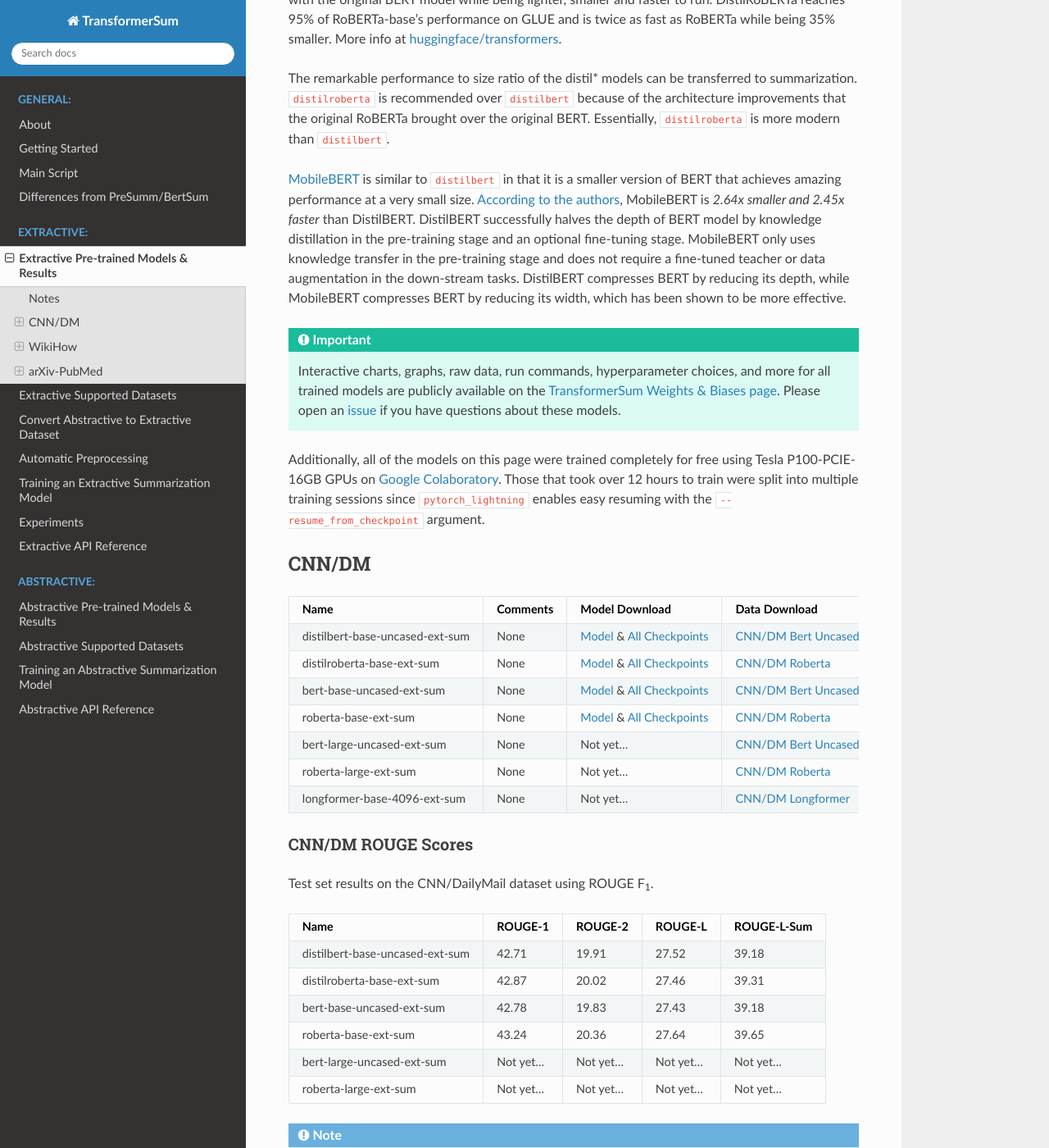
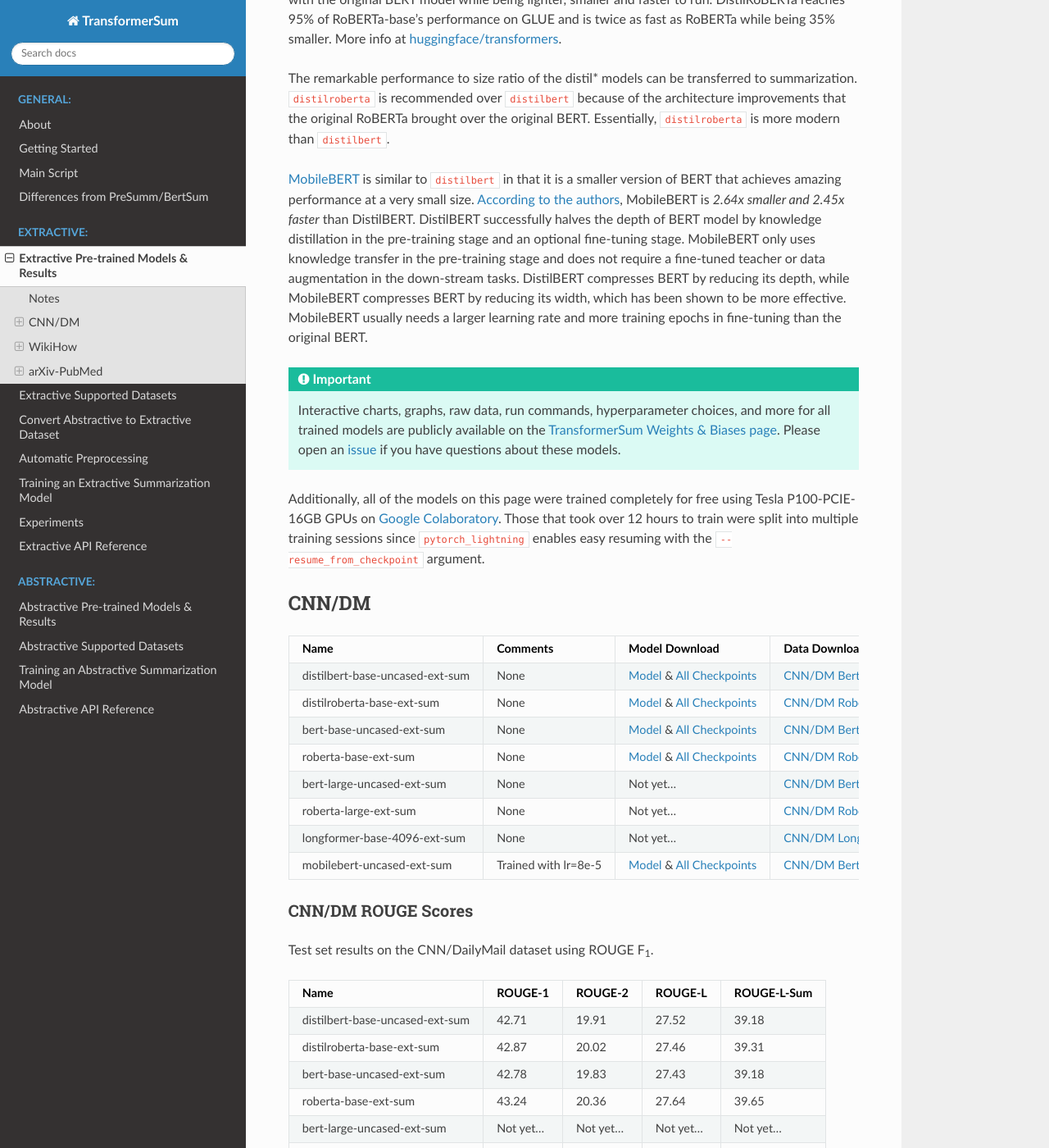
Before and after one commit to HHousen/TransformerSum, a Sphinx documentation site: the page built from doc/extractive/models-results.rst, in a window 1280 px wide and 1400 px high, scrolled down 422 px. Shown: the whole window at 82% size. Built offline with Sphinx 7.4.7 and the Read the Docs theme 2.0.0, drawn with Linux system fonts in a browser that asks for light colours; some of the changed text lies outside the part shown.

Commit message:
Add automatic LR finder, & add models to README.md, & add results for arxiv-pebmed and of mobilebert for cnn-dm

```diff
--- a/doc/abstractive/training.rst
+++ b/doc/abstractive/training.rst
@@ -1,5 +1,7 @@
 Training an Abstractive Summarization Model
 ===========================================
+
+To use (not train) `BART <https://arxiv.org/abs/1910.13461>`_ or `PreSumm <https://arxiv.org/abs/1908.08345>`_ please visit `HHousen/DocSum <https://github.com/HHousen/DocSum`_. To train a model designed for seq2seq tasks visit the `summarization examples in huggingface/transformers <https://github.com/huggingface/transformers/tree/master/examples/seq2seq>`_.
 
 .. _abstractive_command_example:
 
--- a/doc/extractive/models-results.rst
+++ b/doc/extractive/models-results.rst
@@ -12,7 +12,7 @@
 
 The remarkable performance to size ratio of the distil* models can be transferred to summarization. ``distilroberta`` is recommended over ``distilbert`` because of the architecture improvements that the original RoBERTa brought over the original BERT. Essentially, ``distilroberta`` is more modern than ``distilbert``.
 
-`MobileBERT <https://arxiv.org/abs/2004.02984>`_ is similar to ``distilbert`` in that it is a smaller version of BERT that achieves amazing performance at a very small size. `According to the authors <https://openreview.net/forum?id=SJxjVaNKwB&noteId=S1gxqk_7jH>`__, MobileBERT is *2.64x smaller and 2.45x faster* than DistilBERT. DistilBERT successfully halves the depth of BERT model by knowledge distillation in the pre-training stage and an optional fine-tuning stage. MobileBERT only uses knowledge transfer in the pre-training stage and does not require a fine-tuned teacher or data augmentation in the down-stream tasks. DistilBERT compresses BERT by reducing its depth, while MobileBERT compresses BERT by reducing its width, which has been shown to be more effective.
+`MobileBERT <https://arxiv.org/abs/2004.02984>`_ is similar to ``distilbert`` in that it is a smaller version of BERT that achieves amazing performance at a very small size. `According to the authors <https://openreview.net/forum?id=SJxjVaNKwB&noteId=S1gxqk_7jH>`__, MobileBERT is *2.64x smaller and 2.45x faster* than DistilBERT. DistilBERT successfully halves the depth of BERT model by knowledge distillation in the pre-training stage and an optional fine-tuning stage. MobileBERT only uses knowledge transfer in the pre-training stage and does not require a fine-tuned teacher or data augmentation in the down-stream tasks. DistilBERT compresses BERT by reducing its depth, while MobileBERT compresses BERT by reducing its width, which has been shown to be more effective. MobileBERT usually needs a larger learning rate and more training epochs in fine-tuning than the original BERT.
 
 .. important:: Interactive charts, graphs, raw data, run commands, hyperparameter choices, and more for all trained models are publicly available on the `TransformerSum Weights & Biases page <https://app.wandb.ai/hhousen/transformerextsum>`__. Please open an `issue <https://github.com/HHousen/TransformerSum/issues/new>`__ if you have questions about these models.
 
@@ -23,23 +23,25 @@
 CNN/DM
 ------
 
-+---------------------------------+----------+-------------------------------------------------------------------------------------------------------------------------------------------------------------------------------+-------------------------------------------------------------------------------------------+
-| Name                            | Comments | Model Download                                                                                                                                                                | Data Download                                                                             |
-+=================================+==========+===============================================================================================================================================================================+===========================================================================================+
-| distilbert-base-uncased-ext-sum | None     | `Model <https://drive.google.com/uc?id=1-W9VzvVgKyu4d3IfNMw0k2zvXzkqpRw7>`__ & `All Checkpoints <https://drive.google.com/drive/folders/1niakD1lkqI-n2VNi21h9ugUpItc2wOnd>`__ | `CNN/DM Bert Uncased <https://drive.google.com/uc?id=100ZE4fVU73EU3K_EGktrYDoMSLJ6EUQW>`_ |
-+---------------------------------+----------+-------------------------------------------------------------------------------------------------------------------------------------------------------------------------------+-------------------------------------------------------------------------------------------+
-| distilroberta-base-ext-sum      | None     | `Model <https://drive.google.com/uc?id=1-2TZe28K8inHoJr2-WuVivj2qwBn7tFs>`__ & `All Checkpoints <https://drive.google.com/drive/folders/110ZO4h2MkZkD-L5_WV_PWUlVWL6QfyO6>`__ | `CNN/DM Roberta <https://drive.google.com/uc?id=1-L7UOYe69dD--OPGCa4sS0QQEnZNb_Vb>`_      |
-+---------------------------------+----------+-------------------------------------------------------------------------------------------------------------------------------------------------------------------------------+-------------------------------------------------------------------------------------------+
-| bert-base-uncased-ext-sum       | None     | `Model <https://drive.google.com/uc?id=1TpdLPVrZ-V5X-k4pvDMDq2DdQZaFI8rw>`__ & `All Checkpoints <https://drive.google.com/drive/folders/1D2Q_9idFKPU5syWgSBWJMrP38DRJWO3U>`__ | `CNN/DM Bert Uncased <https://drive.google.com/uc?id=100ZE4fVU73EU3K_EGktrYDoMSLJ6EUQW>`_ |
-+---------------------------------+----------+-------------------------------------------------------------------------------------------------------------------------------------------------------------------------------+-------------------------------------------------------------------------------------------+
-| roberta-base-ext-sum            | None     | `Model <https://drive.google.com/uc?id=18ZlImBv1P7VmDPUpiQHF9frk-q3AFfD0>`__ & `All Checkpoints <https://drive.google.com/drive/folders/1nUzZNyYi6Lw_i8-7-e96jyEWS53ZhvJP>`__ | `CNN/DM Roberta <https://drive.google.com/uc?id=1-L7UOYe69dD--OPGCa4sS0QQEnZNb_Vb>`_      |
-+---------------------------------+----------+-------------------------------------------------------------------------------------------------------------------------------------------------------------------------------+-------------------------------------------------------------------------------------------+
-| bert-large-uncased-ext-sum      | None     | Not yet...                                                                                                                                                                    | `CNN/DM Bert Uncased <https://drive.google.com/uc?id=100ZE4fVU73EU3K_EGktrYDoMSLJ6EUQW>`_ |
-+---------------------------------+----------+-------------------------------------------------------------------------------------------------------------------------------------------------------------------------------+-------------------------------------------------------------------------------------------+
-| roberta-large-ext-sum           | None     | Not yet...                                                                                                                                                                    | `CNN/DM Roberta <https://drive.google.com/uc?id=1-L7UOYe69dD--OPGCa4sS0QQEnZNb_Vb>`_      |
-+---------------------------------+----------+-------------------------------------------------------------------------------------------------------------------------------------------------------------------------------+-------------------------------------------------------------------------------------------+
-| longformer-base-4096-ext-sum    | None     | Not yet...                                                                                                                                                                    | `CNN/DM Longformer <https://drive.google.com/uc?id=1438kLkTC9zc9otkA7Q7sJqDdCxBrfWqj>`_   |
-+---------------------------------+----------+-------------------------------------------------------------------------------------------------------------------------------------------------------------------------------+-------------------------------------------------------------------------------------------+
++---------------------------------+----------------------+-------------------------------------------------------------------------------------------------------------------------------------------------------------------------------+-------------------------------------------------------------------------------------------+
+| Name                            | Comments             | Model Download                                                                                                                                                                | Data Download                                                                             |
++=================================+======================+===============================================================================================================================================================================+===========================================================================================+
+| distilbert-base-uncased-ext-sum | None                 | `Model <https://drive.google.com/uc?id=1-W9VzvVgKyu4d3IfNMw0k2zvXzkqpRw7>`__ & `All Checkpoints <https://drive.google.com/drive/folders/1niakD1lkqI-n2VNi21h9ugUpItc2wOnd>`__ | `CNN/DM Bert Uncased <https://drive.google.com/uc?id=100ZE4fVU73EU3K_EGktrYDoMSLJ6EUQW>`_ |
++---------------------------------+----------------------+-------------------------------------------------------------------------------------------------------------------------------------------------------------------------------+-------------------------------------------------------------------------------------------+
+| distilroberta-base-ext-sum      | None                 | `Model <https://drive.google.com/uc?id=1-2TZe28K8inHoJr2-WuVivj2qwBn7tFs>`__ & `All Checkpoints <https://drive.google.com/drive/folders/110ZO4h2MkZkD-L5_WV_PWUlVWL6QfyO6>`__ | `CNN/DM Roberta <https://drive.google.com/uc?id=1-L7UOYe69dD--OPGCa4sS0QQEnZNb_Vb>`_      |
++---------------------------------+----------------------+-------------------------------------------------------------------------------------------------------------------------------------------------------------------------------+-------------------------------------------------------------------------------------------+
+| bert-base-uncased-ext-sum       | None                 | `Model <https://drive.google.com/uc?id=1TpdLPVrZ-V5X-k4pvDMDq2DdQZaFI8rw>`__ & `All Checkpoints <https://drive.google.com/drive/folders/1D2Q_9idFKPU5syWgSBWJMrP38DRJWO3U>`__ | `CNN/DM Bert Uncased <https://drive.google.com/uc?id=100ZE4fVU73EU3K_EGktrYDoMSLJ6EUQW>`_ |
++---------------------------------+----------------------+-------------------------------------------------------------------------------------------------------------------------------------------------------------------------------+-------------------------------------------------------------------------------------------+
+| roberta-base-ext-sum            | None                 | `Model <https://drive.google.com/uc?id=18ZlImBv1P7VmDPUpiQHF9frk-q3AFfD0>`__ & `All Checkpoints <https://drive.google.com/drive/folders/1nUzZNyYi6Lw_i8-7-e96jyEWS53ZhvJP>`__ | `CNN/DM Roberta <https://drive.google.com/uc?id=1-L7UOYe69dD--OPGCa4sS0QQEnZNb_Vb>`_      |
++---------------------------------+----------------------+-------------------------------------------------------------------------------------------------------------------------------------------------------------------------------+-------------------------------------------------------------------------------------------+
+| bert-large-uncased-ext-sum      | None                 | Not yet...                                                                                                                                                                    | `CNN/DM Bert Uncased <https://drive.google.com/uc?id=100ZE4fVU73EU3K_EGktrYDoMSLJ6EUQW>`_ |
++---------------------------------+----------------------+-------------------------------------------------------------------------------------------------------------------------------------------------------------------------------+-------------------------------------------------------------------------------------------+
+| roberta-large-ext-sum           | None                 | Not yet...                                                                                                                                                                    | `CNN/DM Roberta <https://drive.google.com/uc?id=1-L7UOYe69dD--OPGCa4sS0QQEnZNb_Vb>`_      |
++---------------------------------+----------------------+-------------------------------------------------------------------------------------------------------------------------------------------------------------------------------+-------------------------------------------------------------------------------------------+
+| longformer-base-4096-ext-sum    | None                 | Not yet...                                                                                                                                                                    | `CNN/DM Longformer <https://drive.google.com/uc?id=1438kLkTC9zc9otkA7Q7sJqDdCxBrfWqj>`_   |
++---------------------------------+----------------------+-------------------------------------------------------------------------------------------------------------------------------------------------------------------------------+-------------------------------------------------------------------------------------------+
+| mobilebert-uncased-ext-sum      | Trained with lr=8e-5 | `Model <https://drive.google.com/uc?id=1-4MTKOXp1hkPJ_pK6yOCDULC0JVly3SE>`__ & `All Checkpoints <https://drive.google.com/drive/folders/1O_OCPh3kIR6PPpQPlf-uHZ_rTeLFlJZ1>`__ | `CNN/DM Bert Uncased <https://drive.google.com/uc?id=100ZE4fVU73EU3K_EGktrYDoMSLJ6EUQW>`_ |
++---------------------------------+----------------------+-------------------------------------------------------------------------------------------------------------------------------------------------------------------------------+-------------------------------------------------------------------------------------------+
 
 CNN/DM ROUGE Scores
 ^^^^^^^^^^^^^^^^^^^
@@ -61,6 +63,10 @@
 +---------------------------------+------------+------------+------------+-------------+
 | roberta-large-ext-sum           | Not yet... | Not yet... | Not yet... | Not yet...  |
 +---------------------------------+------------+------------+------------+-------------+
+| longformer-base-4096-ext-sum    | Not yet... | Not yet... | Not yet... | Not yet...  |
++---------------------------------+------------+------------+------------+-------------+
+| mobilebert-uncased-ext-sum      | 42.01      | 19.31      | 26.89      | 38.53       |
++---------------------------------+------------+------------+------------+-------------+
 
 .. note:: Currently, ``distilbert`` beats ``bert-base-uncased`` by 1.0014% (``(42.71/42.78+19.91/19.83+27.52/27.43+39.18/39.18)/4=1.0014197729882865``). Since ``bert-base-uncased`` has more parameters than ``distilbert``, this is unusual and is likely a tuning issue. This suggests that tuning the hyperparameters of ``bert-base-uncased`` can improve its performance. ``distilroberta`` matches 92.7% of the performance of ``roberta-base`` (``(42.87/43.24+20.02/20.36+27.46/27.64+29.31/39.65)/4=0.9268623888753363``).
 
@@ -81,6 +87,10 @@
 | bert-large-uncased-ext-sum      | Not yet...  | Not yet... |
 +---------------------------------+-------------+------------+
 | roberta-large-ext-sum           | Not yet...  | Not yet... |
++---------------------------------+-------------+------------+
+| longformer-base-4096-ext-sum    | Not yet...  | Not yet... |
++---------------------------------+-------------+------------+
+| mobilebert-uncased-ext-sum      | 8h 26m 32s  | 295.6MB    |
 +---------------------------------+-------------+------------+
 
 WikiHow
@@ -151,15 +161,15 @@
 +---------------------------------+----------+-------------------------------------------------------------------------------------------------------------------------------------------------------------------------------+-------------------------------------------------------------------------------------------------+
 | Name                            | Comments | Model Download                                                                                                                                                                | Data Download                                                                                   |
 +=================================+==========+===============================================================================================================================================================================+=================================================================================================+
-| distilbert-base-uncased-ext-sum | None     | Not yet...                                                                                                                                                                    | `arXiv-PubMed Bert Uncased <https://drive.google.com/uc?id=17doTVEvIHr9DGesN-BmyHVz5sqWEWdEa>`_ |
+| distilbert-base-uncased-ext-sum | None     | `Model <https://drive.google.com/uc?id=1-1VC6ECFAfqNqVOvPtWHT_1YSJORvMMs>`__ & `All Checkpoints <https://drive.google.com/drive/folders/19qhbi_GSkoVRFbO3QK6P0beSaLcCJ25T>`__ | `arXiv-PubMed Bert Uncased <https://drive.google.com/uc?id=1-GbxiYkXkK7qcde37JtKtH5U7iIpdrnI>`_ |
 +---------------------------------+----------+-------------------------------------------------------------------------------------------------------------------------------------------------------------------------------+-------------------------------------------------------------------------------------------------+
 | distilroberta-base-ext-sum      | None     | `Model <https://drive.google.com/uc?id=1-8xVR72-jWtIxvl6DYvcND2yVc0gxjGR>`__ & `All Checkpoints <https://drive.google.com/drive/folders/1jNWCOa8bxNh_AEKJ42-LeC6H5tZhWB8p>`__ | `arXiv-PubMed Roberta <https://drive.google.com/uc?id=11pVkVO1ivC3okWq-l_xW1qQmagDE5Htt>`_      |
 +---------------------------------+----------+-------------------------------------------------------------------------------------------------------------------------------------------------------------------------------+-------------------------------------------------------------------------------------------------+
-| bert-base-uncased-ext-sum       | None     | Not yet...                                                                                                                                                                    | `arXiv-PubMed Bert Uncased <https://drive.google.com/uc?id=17doTVEvIHr9DGesN-BmyHVz5sqWEWdEa>`_ |
+| bert-base-uncased-ext-sum       | None     | Not yet...                                                                                                                                                                    | `arXiv-PubMed Bert Uncased <https://drive.google.com/uc?id=1-GbxiYkXkK7qcde37JtKtH5U7iIpdrnI>`_ |
 +---------------------------------+----------+-------------------------------------------------------------------------------------------------------------------------------------------------------------------------------+-------------------------------------------------------------------------------------------------+
 | roberta-base-ext-sum            | None     | Not yet...                                                                                                                                                                    | `arXiv-PubMed Roberta <https://drive.google.com/uc?id=11pVkVO1ivC3okWq-l_xW1qQmagDE5Htt>`_      |
 +---------------------------------+----------+-------------------------------------------------------------------------------------------------------------------------------------------------------------------------------+-------------------------------------------------------------------------------------------------+
-| bert-large-uncased-ext-sum      | None     | Not yet...                                                                                                                                                                    | `arXiv-PubMed Bert Uncased <https://drive.google.com/uc?id=17doTVEvIHr9DGesN-BmyHVz5sqWEWdEa>`_ |
+| bert-large-uncased-ext-sum      | None     | Not yet...                                                                                                                                                                    | `arXiv-PubMed Bert Uncased <https://drive.google.com/uc?id=1-GbxiYkXkK7qcde37JtKtH5U7iIpdrnI>`_ |
 +---------------------------------+----------+-------------------------------------------------------------------------------------------------------------------------------------------------------------------------------+-------------------------------------------------------------------------------------------------+
 | roberta-large-ext-sum           | None     | Not yet...                                                                                                                                                                    | `arXiv-PubMed Roberta <https://drive.google.com/uc?id=11pVkVO1ivC3okWq-l_xW1qQmagDE5Htt>`_      |
 +---------------------------------+----------+-------------------------------------------------------------------------------------------------------------------------------------------------------------------------------+-------------------------------------------------------------------------------------------------+
--- a/extractive.py
+++ b/extractive.py
@@ -549,6 +549,8 @@
         """Create dataloader for training if it has not already been created."""
         if self.train_dataloader_object:
             return self.train_dataloader_object
+        if not hasattr(self, "datasets"):
+            self.prepare_data()
         self.global_step_tracker = 0
 
         train_dataset = self.datasets[self.hparams.train_name]
```
Also changed, not shown: other parts of doc/extractive/models-results.rst (+2 -2 lines), README.md (+7 -12 lines), main.py (+12 -0 lines).
